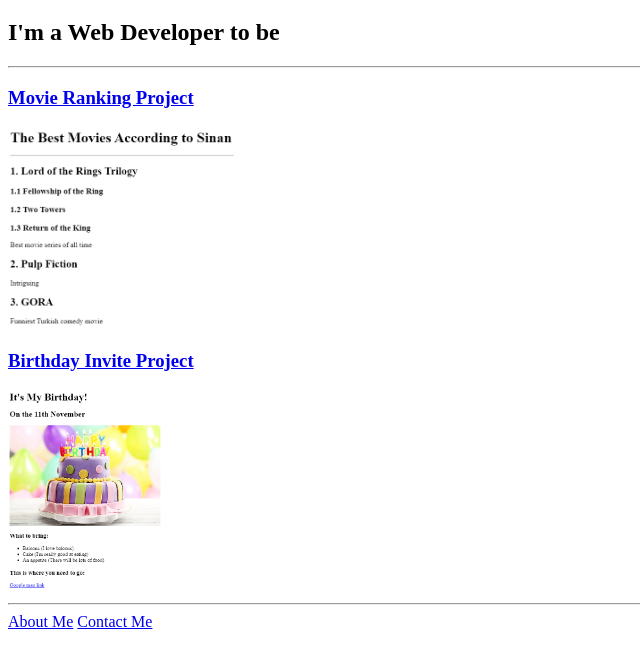
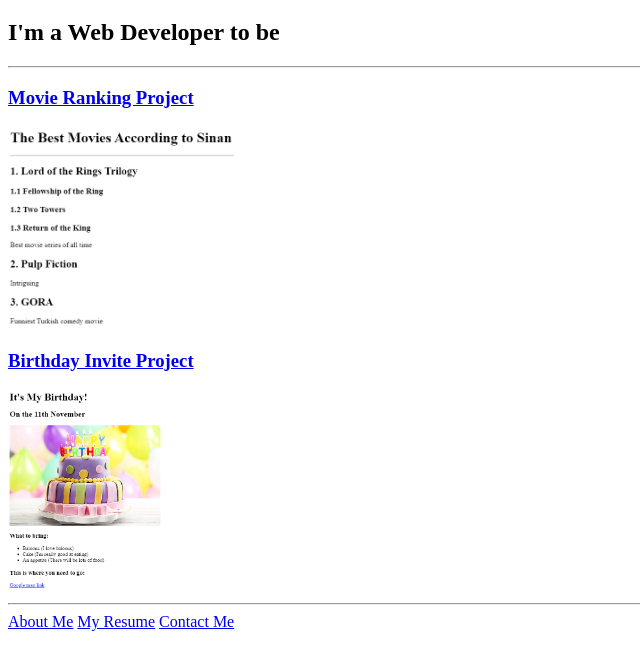
Before and after one commit to SnoopyNomad/html-portfolio, a plain HTML site: page index.html in a window 1280 px wide. Shown: the part 61-726 px from the top of the page, without its empty margins (0-640 px from the left). Drawn offline with Linux system fonts and the light colour scheme.

Commit message:
Update index.html
Added resume

```diff
--- a/index.html
+++ b/index.html
@@ -16,6 +16,7 @@
         <img src="./assets/images/bithday_invite_project.png" height="200" alt="Birthday Invite Project Preview" />
         <hr />
         <a href="./public/about.html">About Me</a>
+        <a href="./public/resume.html">My Resume</a>
         <a href="./public/contact.html">Contact Me</a>
     </body>
 
```
